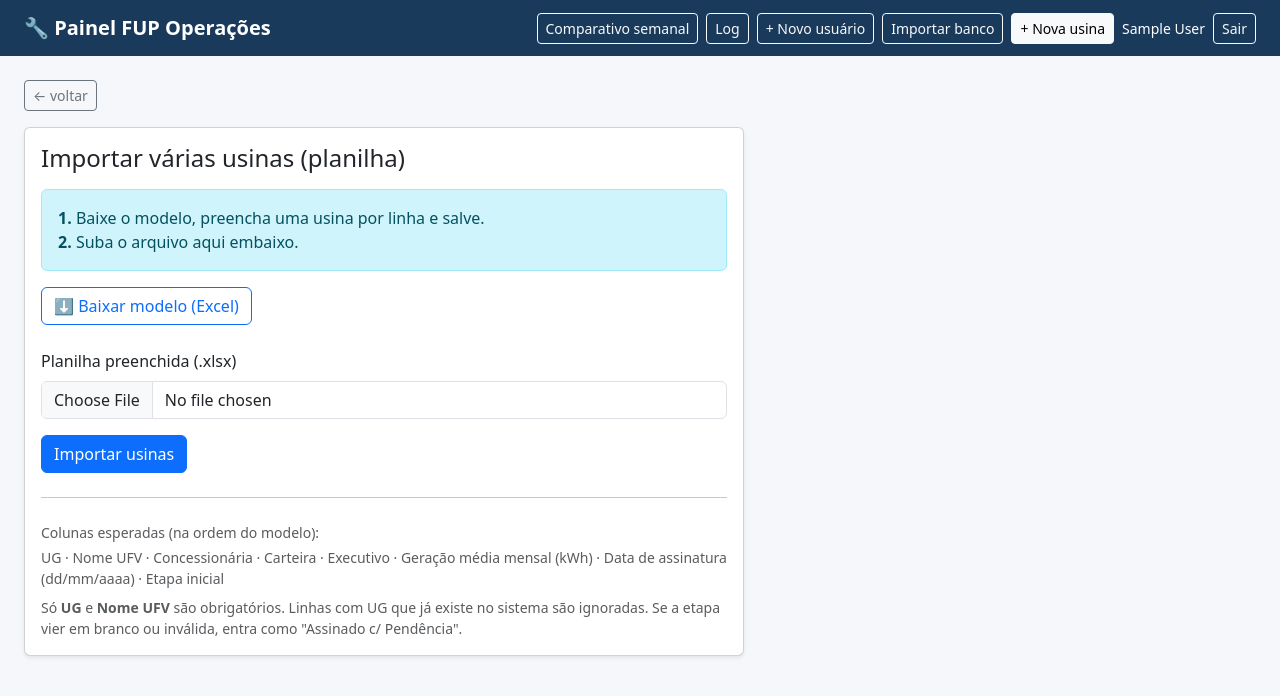
After one commit to Relicetti/claude-code-workspace, a Flask app: page /usinas/importar in a window 1280 px wide. The commit adds this page. Shown: the top 696 px of the page. Run offline with Flask 3, Linux system fonts and the light colour scheme; the visitor is signed in with stand-in values (Sample User, id 1); data that the repository does not hold is empty; some libraries are stand-ins or nearby versions.

Commit message:
feat(fup-operacoes): importação de usinas em massa via planilha Excel
Nova tela (/usinas/importar, link na página de nova usina) com download de
um modelo .xlsx e upload da planilha preenchida. Lê uma usina por linha,
cria em lote, ignora UGs que já existem e reporta um resumo (criadas /
ignoradas / erros). Aceita data BR e ISO, número BR e US; etapa em branco
ou inválida cai no padrão "Assinado c/ Pendência". O modelo traz uma linha
de exemplo e uma aba com as etapas válidas.

Co-Authored-By: Claude Opus 4.8 <noreply@anthropic.com>

```diff
--- a/fup-operacoes/app.py
+++ b/fup-operacoes/app.py
@@ -1,11 +1,19 @@
+import io
 import os
 from datetime import date, datetime, time as dtime, timedelta
 
-from flask import Flask, flash, redirect, render_template, request, session, url_for
+from flask import (Flask, flash, redirect, render_template, request, send_file,
+                   session, url_for)
 from werkzeug.security import check_password_hash, generate_password_hash
 
 import db
 import email_utils
+
+# cabeçalhos do modelo de planilha de importação em massa (ordem = colunas)
+COLUNAS_PLANILHA = [
+    "UG", "Nome UFV", "Concessionária", "Carteira", "Executivo",
+    "Geração média mensal (kWh)", "Data de assinatura (dd/mm/aaaa)", "Etapa inicial",
+]
 
 app = Flask(__name__)
 app.secret_key = os.environ.get("SECRET_KEY", "chave-de-desenvolvimento-troque-em-producao")
@@ -522,6 +530,141 @@ def nova_usina():
     return redirect(url_for("ver_usina", usina_id=usina_id))
 
 
+@app.route("/usinas/modelo")
+def modelo_planilha():
+    from openpyxl import Workbook
+    from openpyxl.styles import Font, PatternFill
+
+    wb = Workbook()
+    ws = wb.active
+    ws.title = "Usinas"
+    ws.append(COLUNAS_PLANILHA)
+    for cel in ws[1]:
+        cel.font = Font(bold=True, color="FFFFFF")
+        cel.fill = PatternFill("solid", fgColor="1A3A5C")
+    # linha de exemplo pra guiar o preenchimento
+    ws.append(["12345678", "UFV EXEMPLO", "ENEL RJ", "", "", "12500",
+               "15/01/2026", db.ETAPAS[0]])
+    larguras = [16, 28, 20, 16, 16, 24, 26, 24]
+    for i, w in enumerate(larguras, start=1):
+        ws.column_dimensions[chr(64 + i)].width = w
+
+    # aba com as etapas válidas, pra consulta
+    ws2 = wb.create_sheet("Etapas válidas")
+    ws2.append(["Use um destes valores na coluna 'Etapa inicial':"])
+    for e in db.ETAPAS:
+        ws2.append([e])
+    ws2.column_dimensions["A"].width = 40
+
+    buffer = io.BytesIO()
+    wb.save(buffer)
+    buffer.seek(0)
+    return send_file(
+        buffer, as_attachment=True, download_name="modelo_usinas.xlsx",
+        mimetype="application/vnd.openxmlformats-officedocument.spreadsheetml.sheet",
+    )
+
+
+def _valor_celula(v):
+    return "" if v is None else str(v).strip()
+
+
+def _data_celula(v):
+    """Converte a célula de data (date do Excel ou texto dd/mm/aaaa) em ISO."""
+    if v is None or str(v).strip() == "":
+        return None
+    if hasattr(v, "date"):  # datetime do openpyxl
+        return v.date().isoformat()
+    txt = str(v).strip()
+    for fmt in ("%d/%m/%Y", "%d/%m/%y", "%Y-%m-%d"):
+        try:
+            return datetime.strptime(txt, fmt).date().isoformat()
+        except ValueError:
+            continue
+    return None
+
+
+@app.route("/usinas/importar", methods=["GET", "POST"])
+def importar_usinas():
+    if request.method == "GET":
+        return render_template("importar_usinas.html", colunas=COLUNAS_PLANILHA)
+
+    arquivo = request.files.get("planilha")
+    if not arquivo or not arquivo.filename:
+        flash("Selecione uma planilha .xlsx.", "warning")
+        return redirect(url_for("importar_usinas"))
+
+    from openpyxl import load_workbook
+    try:
+        wb = load_workbook(arquivo, data_only=True)
+    except Exception as e:
+        flash(f"Não consegui ler a planilha: {e}", "danger")
+        return redirect(url_for("importar_usinas"))
+
+    ws = wb["Usinas"] if "Usinas" in wb.sheetnames else wb.active
+
+    # mapa de coluna por cabeçalho (aceita a planilha na ordem do modelo)
+    header = [(_valor_celula(c.value)) for c in ws[1]]
+    idx = {nome: header.index(nome) for nome in COLUNAS_PLANILHA if nome in header}
+    if "UG" not in idx or "Nome UFV" not in idx:
+        flash("A planilha precisa ter pelo menos as colunas 'UG' e 'Nome UFV' (use o modelo).", "danger")
+        return redirect(url_for("importar_usinas"))
+
+    def cel(row, nome):
+        return row[idx[nome]] if nome in idx and idx[nome] < len(row) else None
+
+    hoje_iso = date.today().isoformat()
+    criadas = ignoradas = erros = 0
+    with db.conectar() as conn:
+        for row in ws.iter_rows(min_row=2, values_only=True):
+            if row is None:
+                continue
+            ug = _valor_celula(cel(row, "UG"))
+            nome = _valor_celula(cel(row, "Nome UFV"))
+            if not ug and not nome:
+                continue  # linha vazia
+            if not ug or not nome:
+                erros += 1
+                continue
+            if db.ug_existe(conn, ug):
+                ignoradas += 1
+                continue
+            etapa = _valor_celula(cel(row, "Etapa inicial"))
+            if etapa not in db.ETAPAS:
+                etapa = db.ETAPAS[0]
+            db.criar_usina(
+                conn,
+                ug_raw=ug,
+                nome_ufv=nome,
+                concessionaria=_valor_celula(cel(row, "Concessionária")),
+                dono_carteira=_valor_celula(cel(row, "Carteira")),
+                executivo=_valor_celula(cel(row, "Executivo")),
+                geracao_media_mensal=_parse_numero(_valor_celula(cel(row, "Geração média mensal (kWh)"))),
+                data_assinatura=_data_celula(cel(row, "Data de assinatura (dd/mm/aaaa)")),
+                etapa_inicial=etapa,
+                hoje_iso=hoje_iso,
+                pendencia="",
+                responsavel="",
+                autor=session["usuario_nome"],
+                criado_em=datetime.now().isoformat(timespec="seconds"),
+            )
+            criadas += 1
+        if criadas:
+            db.registrar_atividade(
+                conn, session["usuario_nome"],
+                f"Importou {criadas} usina(s) via planilha", None,
+                datetime.now().isoformat(timespec="seconds"),
+            )
+
+    partes = [f"{criadas} usina(s) criada(s)"]
+    if ignoradas:
+        partes.append(f"{ignoradas} ignorada(s) (UG já existia)")
+    if erros:
+        partes.append(f"{erros} linha(s) com erro (faltando UG ou nome)")
+    flash("Importação concluída: " + " · ".join(partes) + ".", "success" if criadas else "warning")
+    return redirect(url_for("dashboard"))
+
+
 @app.route("/usina/<int:usina_id>/editar", methods=["GET", "POST"])
 def editar_usina(usina_id):
     if not session.get("usuario_admin"):
--- a/fup-operacoes/db.py
+++ b/fup-operacoes/db.py
@@ -163,6 +163,13 @@ def listar_por_status(conn, status):
 def contar_por_status(conn, status):
     row = conn.execute("SELECT COUNT(*) AS qtd FROM usinas WHERE status = ?", (status,)).fetchone()
     return row["qtd"]
+
+
+def ug_existe(conn, ug_raw):
+    ug = normalizar_ug(ug_raw)
+    if not ug:
+        return False
+    return conn.execute("SELECT 1 FROM usinas WHERE ug = ? LIMIT 1", (ug,)).fetchone() is not None
 
 
 def data_entrada_etapa_final_por_usina(conn, etapa):
--- /dev/null
+++ b/fup-operacoes/templates/importar_usinas.html
@@ -0,0 +1,39 @@
+{% extends "base.html" %}
+{% block title %}Importar usinas{% endblock %}
+{% block content %}
+
+<a href="{{ url_for('nova_usina') }}" class="btn btn-sm btn-outline-secondary mb-3">&larr; voltar</a>
+
+<div class="card shadow-sm" style="max-width: 720px;">
+  <div class="card-body">
+    <h4 class="mb-3">Importar várias usinas (planilha)</h4>
+
+    <div class="alert alert-info">
+      <strong>1.</strong> Baixe o modelo, preencha uma usina por linha e salve.<br>
+      <strong>2.</strong> Suba o arquivo aqui embaixo.
+    </div>
+
+    <a href="{{ url_for('modelo_planilha') }}" class="btn btn-outline-primary mb-4">
+      ⬇ Baixar modelo (Excel)
+    </a>
+
+    <form method="post" enctype="multipart/form-data">
+      <div class="mb-3">
+        <label class="form-label">Planilha preenchida (.xlsx)</label>
+        <input type="file" name="planilha" accept=".xlsx" class="form-control" required>
+      </div>
+      <button type="submit" class="btn btn-primary">Importar usinas</button>
+    </form>
+
+    <hr class="my-4">
+    <p class="text-muted small mb-1">Colunas esperadas (na ordem do modelo):</p>
+    <p class="text-muted small mb-0">{{ colunas | join(' · ') }}</p>
+    <p class="text-muted small mt-2 mb-0">
+      Só <strong>UG</strong> e <strong>Nome UFV</strong> são obrigatórios. Linhas com UG que já
+      existe no sistema são ignoradas. Se a etapa vier em branco ou inválida, entra como
+      "Assinado c/ Pendência".
+    </p>
+  </div>
+</div>
+
+{% endblock %}
--- a/fup-operacoes/templates/nova_usina.html
+++ b/fup-operacoes/templates/nova_usina.html
@@ -2,7 +2,10 @@
 {% block title %}Nova usina{% endblock %}
 {% block content %}
 
-<a href="{{ url_for('dashboard') }}" class="btn btn-sm btn-outline-secondary mb-3">&larr; voltar</a>
+<div class="d-flex justify-content-between align-items-center mb-3">
+  <a href="{{ url_for('dashboard') }}" class="btn btn-sm btn-outline-secondary">&larr; voltar</a>
+  <a href="{{ url_for('importar_usinas') }}" class="btn btn-sm btn-outline-primary">Importar várias (planilha)</a>
+</div>
 
 <div class="card shadow-sm" style="max-width: 640px;">
   <div class="card-body">
```
